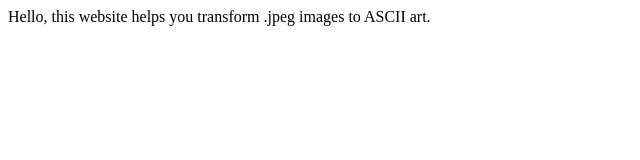
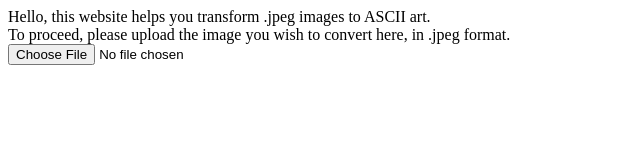
Before and after one commit to vladvoicux64/jpeg2ascii, a plain HTML site: page index.html in a window 1280 px wide. Shown: the whole page, without its empty margins (0-640 px from the left). Drawn offline with Linux system fonts and the light colour scheme.

Commit message:
Added input.

```diff
--- a/index.html
+++ b/index.html
@@ -1,6 +1,7 @@
 <html>
     <body>
         <div id="welcome">Hello, this website helps you transform .jpeg images to ASCII art.</div>
-
+        <div id="input">To proceed, please upload the image you wish to convert here, in .jpeg format.</div>
+        <input id="image" type="file"/>
     </body>
 </html>
```
